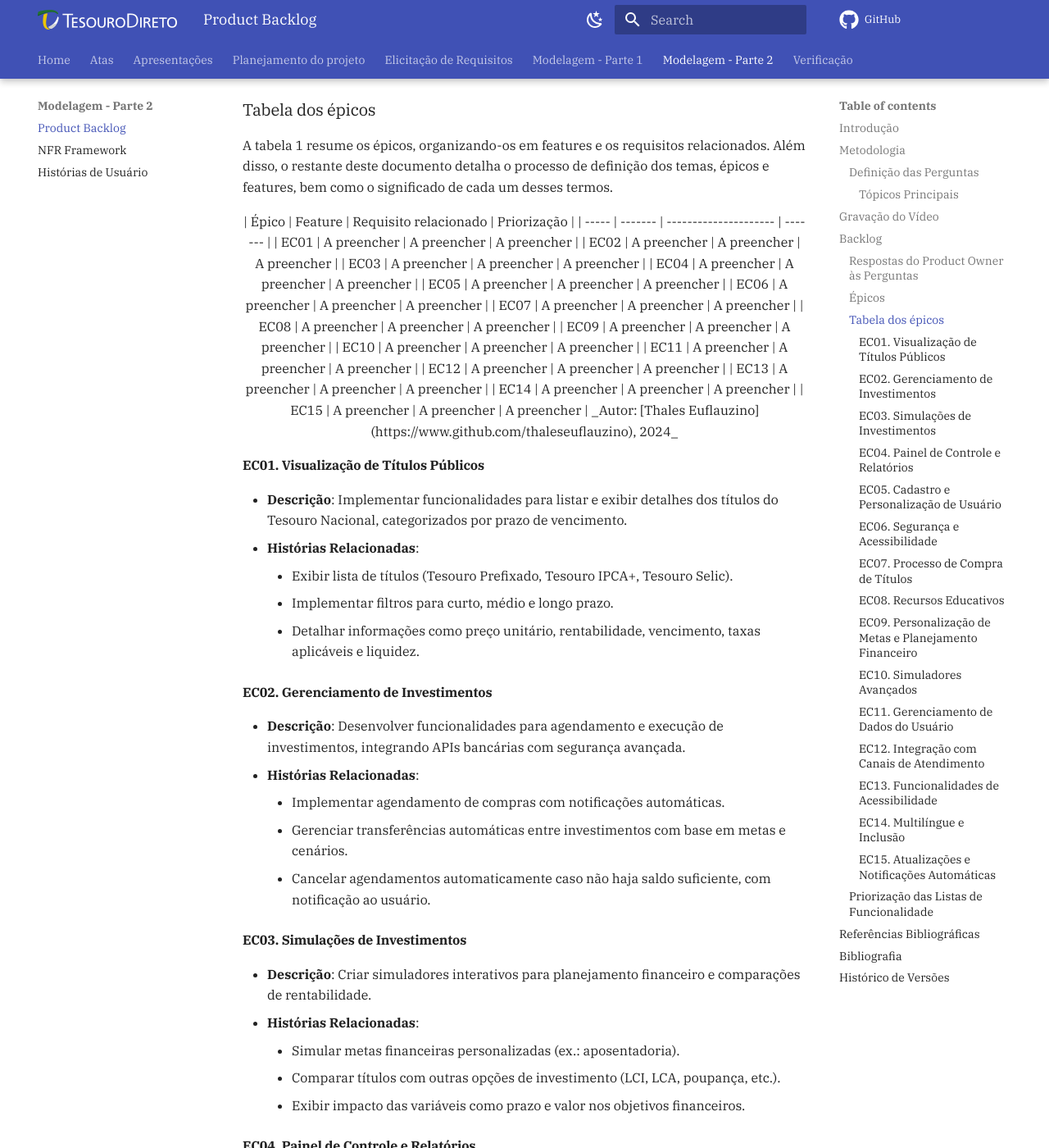
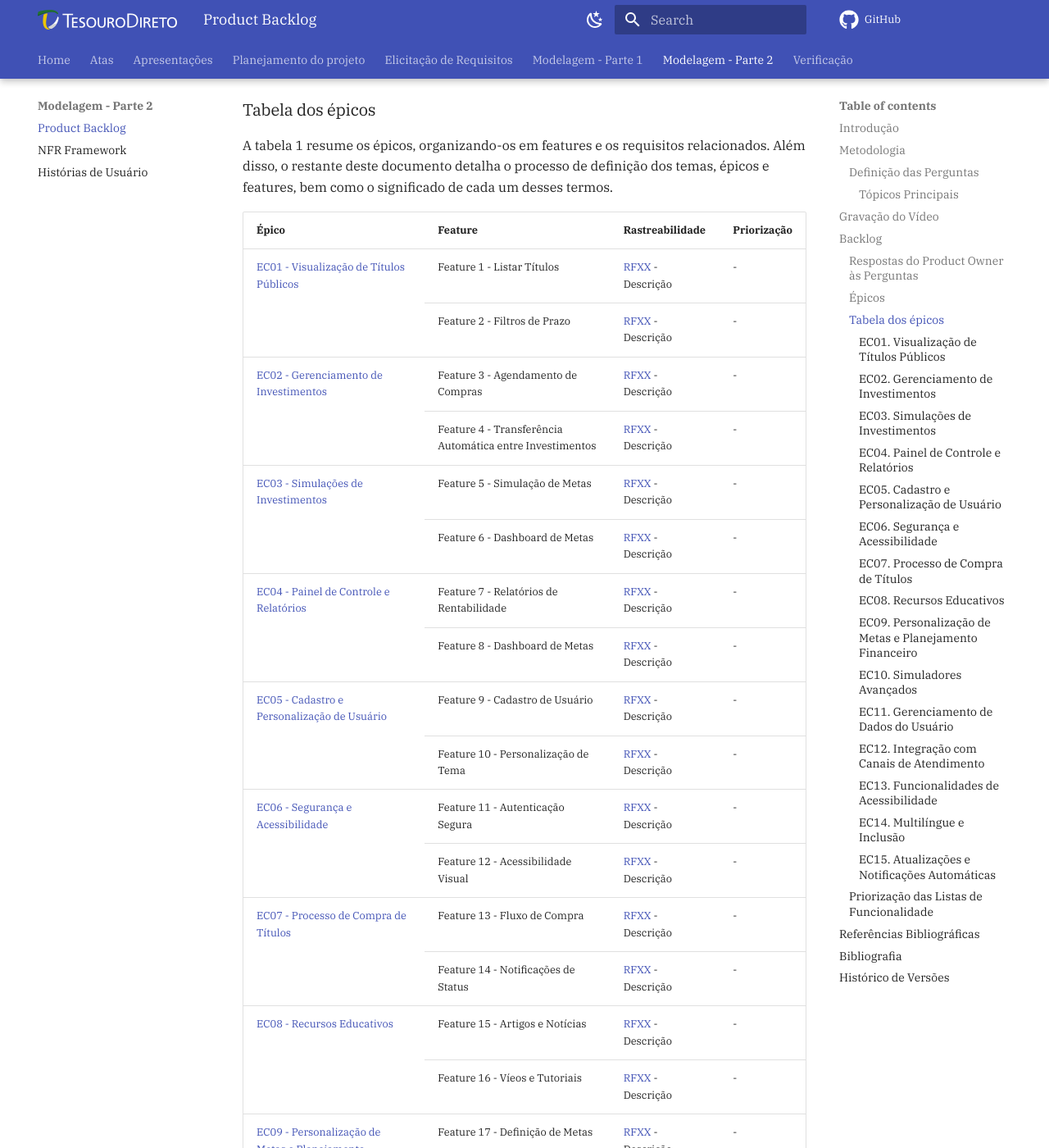
Before and after one commit to Requisitos-de-Software/2024.2-Grupo05, an MkDocs documentation site: the page built from docs/modelagem-pt2/backlog.md, in a window 1280 px wide and 1400 px high, scrolled down 2644 px. Shown: the whole window at 82% size. Built offline with MkDocs 1.6.1 and Material for MkDocs 9.7.7, drawn with Linux system fonts in a browser that asks for light colours; comment, search, counter and statistics services are not loaded; some of the changed text lies outside the part shown.

Commit message:
adicionando épicos e features a tabela

```diff
--- a/docs/modelagem-pt2/backlog.md
+++ b/docs/modelagem-pt2/backlog.md
@@ -77,28 +77,235 @@
 A tabela 1 resume os épicos, organizando-os em features e os requisitos relacionados. Além disso, o restante deste documento detalha o processo de definição dos temas, épicos e features, bem como o significado de cada um desses termos.
 
 <center>
+<table>
+<thead>
+  <tr>
+    <th>Épico</th>
+    <th>Feature</th>
+    <th>Rastreabilidade</th>
+    <th>Priorização</th>
+  </tr>
+</thead>
+<tbody>
+  <tr>
+    <td rowspan="2">
+         <a href="#ec01-visualizacao-de-titulos-publicos">EC01 - Visualização de Títulos Públicos</a>
+    </td>
+    <td rowspan="1">Feature 1 - Listar Títulos</td>
+    <td><a href=""> RFXX </a> - Descrição</td>
+    <td>-</td>
+  </tr>
+  <tr>
+      <td rowspan="1">Feature 2 - Filtros de Prazo</td>
+      <td><a href=""> RFXX </a> - Descrição</td>
+      <td>-</td>
+  </tr>
 
-| Épico | Feature | Requisito relacionado | Priorização |
-| ----- | ------- |  --------------------- | ------- |
-| EC01 | A preencher |  A preencher | A preencher |
-| EC02 | A preencher |  A preencher |  A preencher |
-| EC03 | A preencher |  A preencher |  A preencher |
-| EC04 | A preencher |  A preencher | A preencher  |
-| EC05 | A preencher |  A preencher |  A preencher |
-| EC06 | A preencher |  A preencher |  A preencher |
-| EC07 | A preencher |  A preencher | A preencher  |
-| EC08 | A preencher |  A preencher |  A preencher |
-| EC09 | A preencher |  A preencher |  A preencher |
-| EC10 | A preencher |  A preencher |  A preencher |
-| EC11 | A preencher |  A preencher |  A preencher |
-| EC12 | A preencher |  A preencher |  A preencher |
-| EC13 | A preencher |  A preencher |  A preencher |
-| EC14 | A preencher |  A preencher |  A preencher |
-| EC15 | A preencher |  A preencher |  A preencher |
+  <tr>
+      <td rowspan="2">
+         <a href="#ec02-gerenciamento-de-investimentos">EC02 - Gerenciamento de Investimentos</a>
+      </td>
+      <td rowspan="1">Feature 3 - Agendamento de Compras</td>
+      <td><a href=""> RFXX </a> - Descrição</td>
+      <td>-</td>
+  </tr>
+  <tr>
+      <td rowspan="1">Feature 4 - Transferência Automática entre Investimentos</td>
+      <td><a href=""> RFXX </a> - Descrição</td>
+      <td>-</td>
+  </tr>
 
-_Autor: [Thales Euflauzino](https://www.github.com/thaleseuflauzino), 2024_
+   <tr>
+      <td rowspan="2">
+         <a href="#ec03-simulacoes-de-investimentos">EC03 - Simulações de Investimentos</a>
+      </td>
+      <td rowspan="1">Feature 5 - Simulação de Metas</td>
+      <td><a href=""> RFXX </a> - Descrição</td>
+      <td>-</td>
+   </tr>
+   <tr>
+      <td rowspan="1">Feature 6 - Dashboard de Metas</td>
+      <td><a href=""> RFXX </a> - Descrição</td>
+      <td>-</td>
+   </tr>
+
+   <tr>
+      <td rowspan="2">
+         <a href="#ec04-painel-de-controle-e-relatorios">EC04 - Painel de Controle e Relatórios</a>
+      </td>
+      <td rowspan="1">Feature 7 - Relatórios de Rentabilidade</td>
+      <td><a href=""> RFXX </a> - Descrição</td>
+      <td>-</td>
+   </tr>
+   <tr>
+      <td rowspan="1">Feature 8 - Dashboard de Metas</td>
+      <td><a href=""> RFXX </a> - Descrição</td>
+      <td>-</td>
+   </tr>
+
+   <tr>
+      <td rowspan="2">
+         <a href="#ec05-cadastro-e-personalizacao-de-usuario">EC05 - Cadastro e Personalização de Usuário</a>
+      </td>
+      <td rowspan="1">Feature 9 - Cadastro de Usuário</td>
+      <td><a href=""> RFXX </a> - Descrição</td>
+      <td>-</td>
+   </tr>
+   <tr>
+      <td rowspan="1">Feature 10 - Personalização de Tema</td>
+      <td><a href=""> RFXX </a> - Descrição</td>
+      <td>-</td>
+   </tr>
+
+   <tr>
+      <td rowspan="2">
+         <a href="#ec06-seguranca-e-acessibilidade">EC06 - Segurança e Acessibilidade</a>
+      </td>
+      <td rowspan="1">Feature 11 - Autenticação Segura</td>
+      <td><a href=""> RFXX </a> - Descrição</td>
+      <td>-</td>
+   </tr>
+   <tr>
+      <td rowspan="1">Feature 12 - Acessibilidade Visual</td>
+      <td><a href=""> RFXX </a> - Descrição</td>
+      <td>-</td>
+   </tr>
+
+   <tr>
+      <td rowspan="2">
+         <a href="#ec07-processo-de-compra-de-titulos">EC07 - Processo de Compra de Títulos</a>
+      </td>
+      <td rowspan="1">Feature 13 - Fluxo de Compra</td>
+      <td><a href=""> RFXX </a> - Descrição</td>
+      <td>-</td>
+   </tr>
+   <tr>
+      <td rowspan="1">Feature 14 - Notificações de Status</td>
+      <td><a href=""> RFXX </a> - Descrição</td>
+      <td>-</td>
+   </tr>
+
+   <tr>
+      <td rowspan="2">
+         <a href="#ec08-recursos-educativos">EC08 - Recursos Educativos</a>
+      </td>
+      <td rowspan="1">Feature 15 - Artigos e Notícias</td>
+      <td><a href=""> RFXX </a> - Descrição</td>
+      <td>-</td>
+   </tr>
+   <tr>
+      <td rowspan="1">Feature 16 - Víeos e Tutoriais</td>
+      <td><a href=""> RFXX </a> - Descrição</td>
+      <td>-</td>
+   </tr>
+
+   <tr>
+      <td rowspan="2">
+         <a href="#ec09-personalizacao-de-metas-e-planejamento-financeiro">EC09 - Personalização de Metas e Planejamento Financeiro</a>
+      </td>
+      <td rowspan="1">Feature 17 - Definição de Metas</td>
+      <td><a href=""> RFXX </a> - Descrição</td>
+      <td>-</td>
+   </tr>
+   <tr>
+      <td rowspan="1">Feature 18 - Acompanhamento de Metas</td>
+      <td><a href=""> RFXX </a> - Descrição</td>
+      <td>-</td>
+   </tr>
+
+   <tr>
+      <td rowspan="2">
+         <a href="#ec10-simuladores-avancados">EC10 - Simuladores Avançados</a>
+      </td>
+      <td rowspan="1">Feature 19 - Simulação de Aposentadoria</td>
+      <td><a href=""> RFXX </a> - Descrição</td>
+      <td>-</td>
+   </tr>
+   <tr>
+      <td rowspan="1">Feature 20 - Comparação com INSS</td>
+      <td><a href=""> RFXX </a> - Descrição</td>
+      <td>-</td>
+   </tr>
+
+   <tr>
+      <td rowspan="2">
+         <a href="#ec11-gerenciamento-de-dados-do-usuario">EC11 - Gerenciamento de Dados do Usuário</a>
+      </td>
+      <td rowspan="1">Feature 21 - Validação de Dados</td>
+      <td><a href=""> RFXX </a> - Descrição</td>
+      <td>-</td>
+   </tr>
+   <tr>
+      <td rowspan="1">Feature 22 - Alteração de Informações Pessoais</td>
+      <td><a href=""> RFXX </a> - Descrição</td>
+      <td>-</td>
+   </tr>
+
+   <tr>
+      <td rowspan="2">
+         <a href="#ec12-integracao-com-canais-de-atendimento">EC12 - Integração com Canais de Atendimento</a>
+      </td>
+      <td rowspan="1">Feature 23 - Canal de Suporte</td>
+      <td><a href=""> RFXX </a> - Descrição</td>
+      <td>-</td>
+   </tr>
+   <tr>
+      <td rowspan="1">Feature 24 - Notificações de Suporte</td>
+      <td><a href=""> RFXX </a> - Descrição</td>
+      <td>-</td>
+   </tr>
+
+   <tr>
+      <td rowspan="2">
+         <a href="#ec13-funcionalidades-de-acessibilidade">EC13 - Funcionalidades de Acessibilidade</a>
+      </td>
+      <td rowspan="1">Feature 25 - Temas de Alto Contraste</td>
+      <td><a href=""> RFXX </a> - Descrição</td>
+      <td>-</td>
+   </tr>
+   <tr>
+      <td rowspan="1">Feature 26 - Ajuste de Velocidade de Áudio</td>
+      <td><a href=""> RFXX </a> - Descrição</td>
+      <td>-</td>
+   </tr>
+
+   <tr>
+      <td rowspan="2">
+         <a href="#ec14-multilingue-e-inclusao">EC14 - Multilíngue e Inclusão</a>
+      </td>
+      <td rowspan="1">Feature 27 - Tradução Multilíngue</td>
+      <td><a href=""> RFXX </a> - Descrição</td>
+      <td>-</td>
+   </tr>
+   <tr>
+      <td rowspan="1">Feature 28 - Troca Dinâmica de Idioma</td>
+      <td><a href=""> RFXX </a> - Descrição</td>
+      <td>-</td>
+   </tr>
+
+   <tr>
+      <td rowspan="2">
+         <a href="#ec15-atualizacoes-e-notificacoes-automaticas">EC15 - Atualizações e Notificações Automáticas</a>
+      </td>
+      <td rowspan="1">Feature 29 - Notificações de Taxas e Inflação</td>
+      <td><a href=""> RFXX </a> - Descrição</td>
+      <td>-</td>
+   </tr>
+   <tr>
+      <td rowspan="1">Feature 30 - Alertas de Feriados e Indisponibilidade</td>
+      <td><a href=""> RFXX </a> - Descrição</td>
+      <td>-</td>
+   </tr>
+
+</tbody>
+</table>
+
+
+
+_Autor: [Thales Euflauzino](https://www.github.com/thaleseuflauzino) e [Víctor Schmidt](https://www.github.com/moonshinerd), 2024_
 
 </center>
+
 #### **EC01. Visualização de Títulos Públicos**
 - **Descrição**: Implementar funcionalidades para listar e exibir detalhes dos títulos do Tesouro Nacional, categorizados por prazo de vencimento.
 - **Histórias Relacionadas**:
@@ -227,6 +434,6 @@
 
 ## Histórico de Versões
 
-| Versão | Data       | Descrição                                    | Autor(es)                                        | Revisor(es)                                      |
-| ------ | ---------- | -------------------------------------------- | ------------------------------------------------ | ------------------------------------------------ |
-| `1.0`  | 11/12/2024 | Criação do Documento Inicial                       | [Víctor Schmidt](https://github.com/moonshinerd) | [Thales Euflauzino](https://github.com/thaleseuflauzino) |
+| Versão | Data       | Descrição                    | Autor(es)                                        | Revisor(es)                                              |
+| ------ | ---------- | ---------------------------- | ------------------------------------------------ | -------------------------------------------------------- |
+| `1.0`  | 11/12/2024 | Criação do Documento Inicial | [Víctor Schmidt](https://github.com/moonshinerd) | [Thales Euflauzino](https://github.com/thaleseuflauzino) |
```
